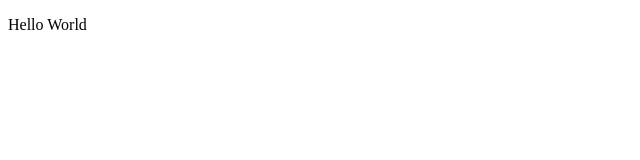
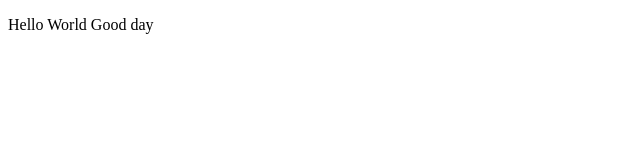
Before and after one commit to Baveena9596/FirstProject, a plain HTML site: page index.html in a window 1280 px wide. Shown: the full height of the page, 0-640 px from the left. Drawn offline with Linux system fonts and the light colour scheme.

Commit message:
Update index.html

```diff
--- a/index.html
+++ b/index.html
@@ -6,6 +6,7 @@
     <title>Document</title>
 </head>
 <body>
-    <p> Hello World</p>
+    <p> Hello World Good day</p>
+
 </body>
 </html>
```
